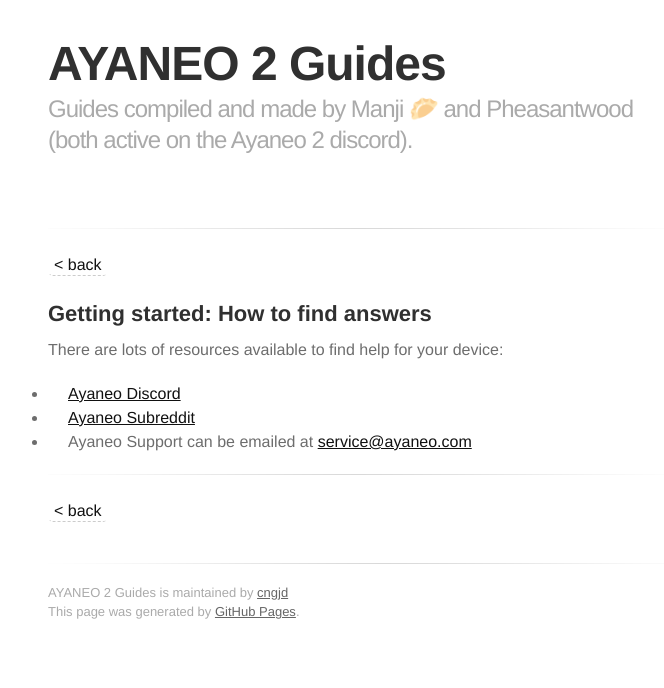
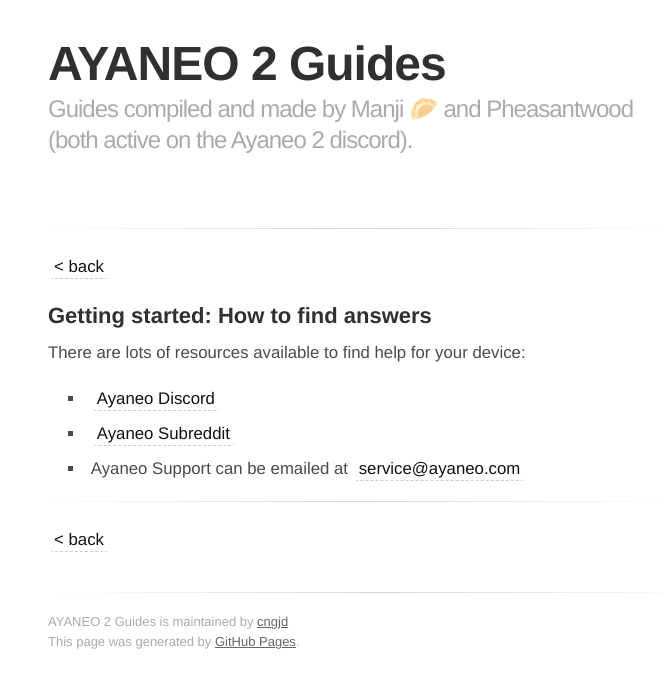
Before and after one commit to cngjd/AyaNeo2-docs, a Jekyll site: the page built from how-to-find-answers.md, in a window 1280 px wide. Shown: the top 688 px of the page, without its empty margins (282-946 px from the left). Built offline with Jekyll 4.4.1, drawn with Linux system fonts in a browser that asks for light colours; some web fonts are replaced.

Commit message:
Update jekyll-theme-tactile.scss

```diff
--- a/_sass/jekyll-theme-tactile.scss
+++ b/_sass/jekyll-theme-tactile.scss
@@ -52,9 +52,9 @@
 /* LAYOUT STYLES */
 body {
   font-family: 'Helvetica Neue', Helvetica, Arial, serif;
-  font-size: 1em;
+  font-size: 1.05em;
   line-height: 1.5;
-  color: #6d6d6d;
+  color: #4a4a4a;
 }
 
 a {
@@ -276,7 +276,7 @@
   font-weight: 300;
 }
 
-p a {
+p a, li a {
   font-weight: 500;
   padding: 2px 5px;
   border-radius: 5px;
@@ -285,7 +285,7 @@
   text-decoration: none;
 }
 
-p a:hover {
+p a:hover, li a:hover {
   background-color: #fefefe;
   border: 1px solid #ddd;
 }
@@ -293,14 +293,15 @@
 blockquote {
   padding: 0 0 0 30px;
   margin-bottom: 20px;
-  font-size: 1.6em;
+  font-size: 1em;
   border-left: 10px solid #e9e9e9;
 }
 
 ul li {
+  list-style: square;
+  padding-left: 20px;
   list-style-position: inside;
-  list-style: disc;
-  padding-left: 20px;
+  margin-bottom: 10px;
 }
 
 ol li {
```
